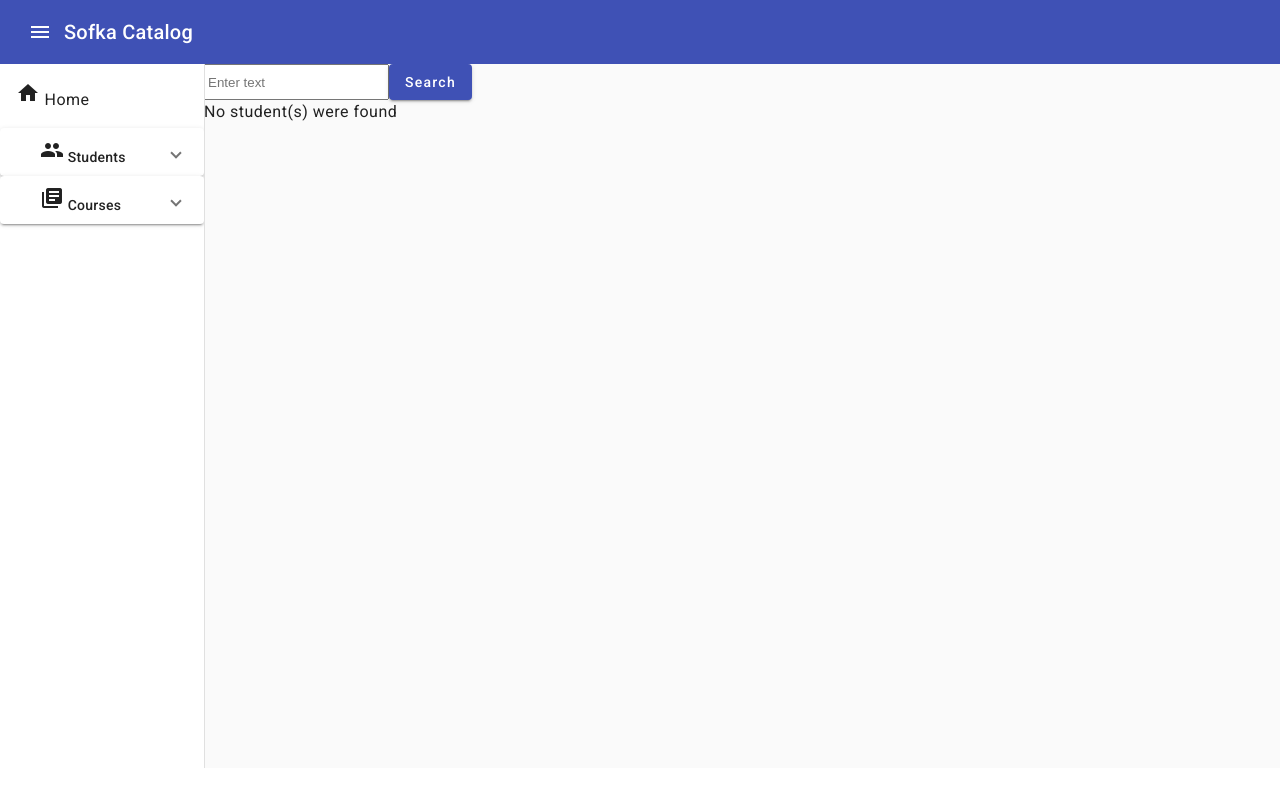
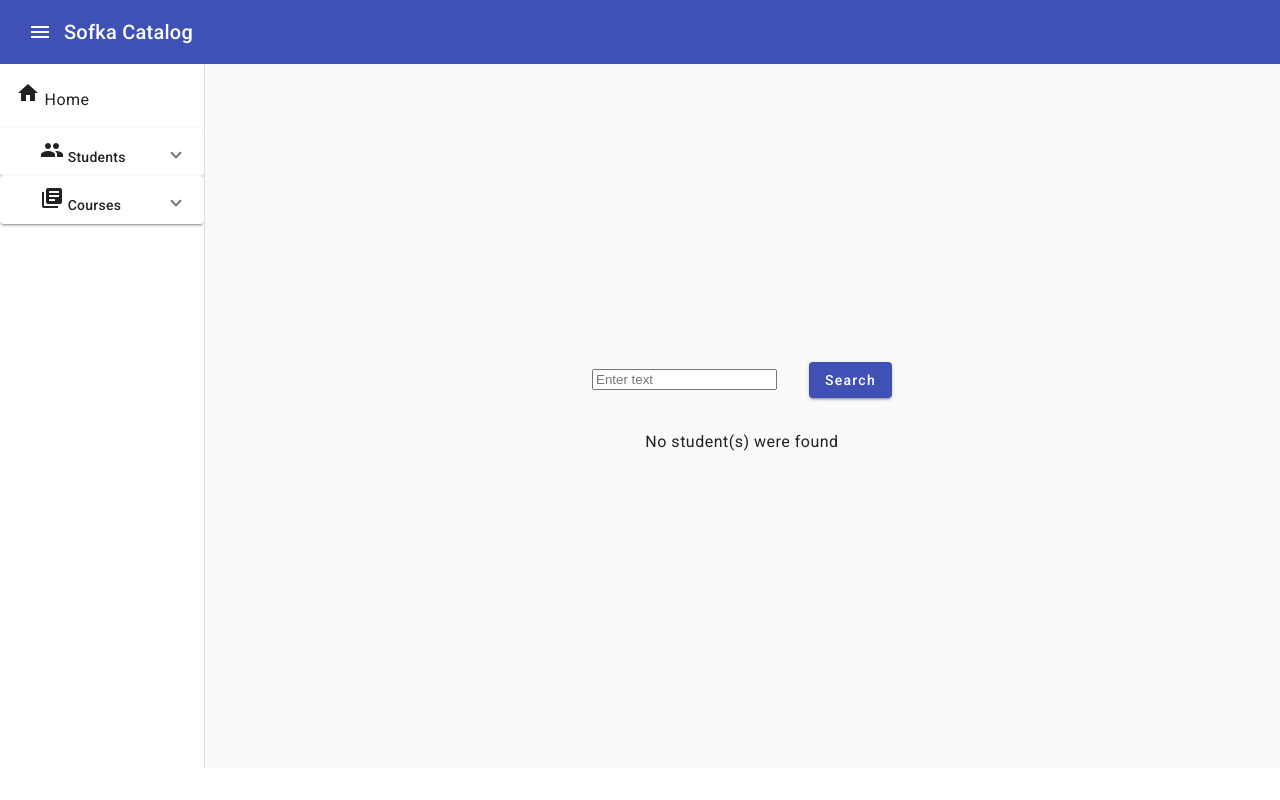
Before and after one commit to training-practice-sofkau/C1-2023-FA-Angular, an Angular app: page /students/search in a window 1280 px wide. Built offline with nearby package versions, Linux system fonts and the light colour scheme; what ngx-pagination would draw is missing.

Commit message:
Style form and search

```diff
--- a/src/app/components/forms/student-form/student-form.component.scss
+++ b/src/app/components/forms/student-form/student-form.component.scss
@@ -1,5 +1,7 @@
 .save{
     display: flex;
     flex-direction: column;
-    align-items: flex-start;
+    align-items: center;
+    height: 100%;
+    justify-content: center;
   }
--- a/src/app/components/student-list/student-list.component.html
+++ b/src/app/components/student-list/student-list.component.html
@@ -1,12 +1,10 @@
-<div [ngStyle]="{display: 'flex'}">
-
+<div class="search-student-page">
+    <div class="input-button" >
         <input matInput  placeholder="Enter text" [(ngModel)]="searchingBy"/>
-
-
         <button mat-raised-button color="primary" >Search</button>
-
     </div>
 
+        <div class="results-container">
             <div *ngIf="founded > 0">
                 <app-student-card *ngFor="let i_student of s_founded" [student]="i_student"></app-student-card>
             </div>
@@ -20,3 +18,6 @@
                     <h4 >No student(s) were found</h4>
                 </div>
             </ng-template>
+        </div>
+
+</div>
--- a/src/app/components/student-list/student-list.component.scss
+++ b/src/app/components/student-list/student-list.component.scss
@@ -0,0 +1,21 @@
+.search-student-page{
+    display: flex;
+    flex-direction: column;
+    align-items: center;
+    justify-content: center;
+    height: 100%;
+
+    .input-button{
+        input{
+            margin: 1rem;
+        }
+
+        button{
+            margin: 1rem;
+        }
+    }
+
+    .results-container{
+        margin: 1rem;
+    }
+}
--- a/src/app/components/welcome/welcome.component.html
+++ b/src/app/components/welcome/welcome.component.html
@@ -1 +1,3 @@
-<p>welcome works!</p>
+<div>
+    <img ngClass="bg-studing" src="../../../assets/ae4b73647593fc0e40cc83489e476505.png" width="1000"/>
+</div>
--- a/src/app/components/welcome/welcome.component.scss
+++ b/src/app/components/welcome/welcome.component.scss
@@ -0,0 +1,7 @@
+.bg-studing{
+    display: block;
+    margin-left: auto;
+    margin-right: auto;
+    width: 100%;
+
+}
--- a/src/app/pages/welcome-page/welcome-page.component.html
+++ b/src/app/pages/welcome-page/welcome-page.component.html
@@ -1 +1 @@
-<p>welcome-page works!</p>
+<app-welcome></app-welcome>
```
Also changed, not shown: src/assets/ae4b73647593fc0e40cc83489e476505.png (added). Lines whose indentation alone changed are shown as unchanged.
